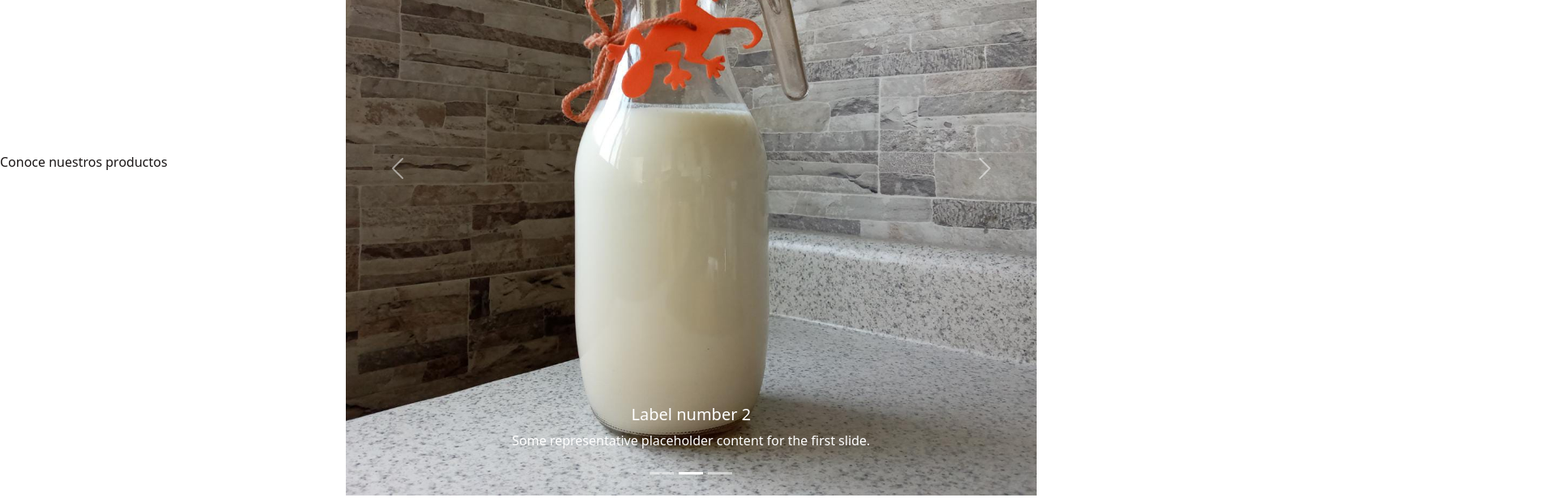
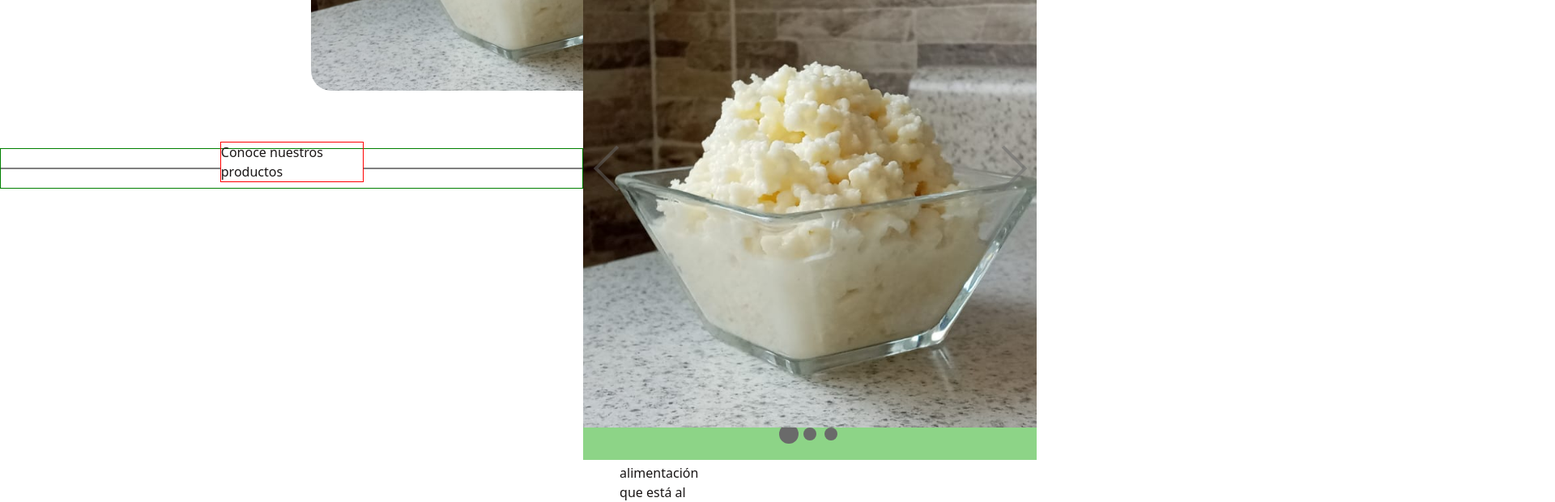
Before and after one commit to CesarCervantes2908/salamandramilk, a React (Create React App) app: page / in a window 1280 px wide. Shown: the part 960-1580 px from the top of the page at 81% size, 1920 px wide, since content can reach past the window. Built offline with nearby package versions, Linux system fonts and the light colour scheme.

Commit message:
Add Awesome-react-slider component

```diff
--- a/package.json
+++ b/package.json
@@ -7,6 +7,7 @@
     "@testing-library/react": "^11.2.5",
     "@testing-library/user-event": "^12.7.1",
     "react": "^17.0.1",
+    "react-awesome-slider": "^4.1.0",
     "react-dom": "^17.0.1",
     "react-router-dom": "^5.2.0",
     "react-scripts": "4.0.2",
--- a/src/components/Carousel.js
+++ b/src/components/Carousel.js
@@ -1,57 +1,29 @@
 import React from 'react';
-
-
-let carouselImages = ['hotcakes.jpeg', 'leche.jpeg', 'Logo.png'];
-
+import '../styles/Carousel.css';
+import AwesomeSlider from 'react-awesome-slider';
+import 'react-awesome-slider/dist/styles.css';
 
 function Carousel() {
-    const renderButtons = ()=>{
-        if(carouselImages.length < 1) return;
-        return carouselImages.map((img, index)=>{
-            return(
-                <button type="button"
-                        data-bs-target="#carouselExampleCaptions"
-                        data-bs-slide-to={index}
-                        className={index === 0 ? 'active' : ''}
-                        aria-current={index === 0 ? 'true' : ''}
-                        aria-label={`Slide ${index}`}
-                        key={index}
-                        />
-            );
-        });
-    };
-    const renderImages = ()=>{
-        if(carouselImages.length < 1) return;
-        return carouselImages.map((imgURL, index)=>{
-            return(
-                <div className={`carousel-item ${index === 0 ? 'active' : ''}`} key={index}>
-                    <img src={`./images/${imgURL}`} className="d-block w-100" alt="..."/>
-                    <div className="carousel-caption d-none d-md-block">
-                        <h5>Label number {index + 1}</h5>
-                        <p>Some representative placeholder content for the first slide.</p>
-                    </div>
-                </div>
-            );
-        });
-    };
     return (
-        <div id="carouselExampleCaptions" className="carousel slide" data-bs-ride="carousel">
-            <div className="carousel-indicators">
-                {renderButtons()}
-            </div>
-            <div className="carousel-inner">
-                {renderImages()}
-            </div>
-            <button className="carousel-control-prev" type="button" data-bs-target="#carouselExampleCaptions"  data-bs-slide="prev">
-                <span className="carousel-control-prev-icon" aria-hidden="true"></span>
-                <span className="visually-hidden">Previous</span>
-            </button>
-            <button className="carousel-control-next" type="button" data-bs-target="#carouselExampleCaptions"  data-bs-slide="next">
-                <span className="carousel-control-next-icon" aria-hidden="true"></span>
-                <span className="visually-hidden">Next</span>
-            </button>
-        </div>
+            <AwesomeSlider
+                media={[
+                {
+                    source: './images/FotoInicio.jpeg',
+                },
+                {
+                    source: './images/hotcakes.jpeg',
+                },
+                {
+                    source: './images/leche.jpeg',
+                },
+                ]}
+                style={{
+                    position: 'relative',
+                    width: '90%',
+                    height: '80vh'
+                }}
+                mobileTouch={true}
+            />
     );
 };
-
 export default Carousel;
--- /dev/null
+++ b/src/components/ExtraInfo.js
@@ -0,0 +1,21 @@
+import React from 'react'
+
+function ExtraInfo() {
+    return (
+        <div className="extra-info">
+            <p>
+                Somos una empresa dedicada a birndar la mejor alternativa de alimentación a tu vida, saludable y nutritia.
+Únete a nosotros y sé parte de la familia SlamandraMilk. Disfruta del placer y  los beneficios de una alimentación que está al alcance de tus manos.
+            </p>
+            <p>
+                Aprovecha todos los beneficios del Kéfir en diferentes productos. Ideal para los intolerantes a la lactosa, en el proceso de fermentación se logra eliminarla casi en su totalidad.
+Prueba las maravillas nutricionales de los frutos secos que nos ofrece la naturaleza.
+            </p>
+            <p>
+                Alguna contraindicación del Kéfir podría ser para las personas con problemas de intestino permeable. No por esto, deja de ser un alimento por excelencia nutritivo que contiene probióticos vivos de varias cepas; proteinas y calcio; vitamina D y B; magnesio, potasio y minerales.
+            </p>
+        </div>
+    );
+;}
+
+export default ExtraInfo;
--- a/src/components/Inicio.js
+++ b/src/components/Inicio.js
@@ -3,6 +3,7 @@ import NavBar from './NavBar';
 import '../styles/Inicio.css';
 import Separador from './Separador';
 import Carousel from './Carousel';
+import ExtraInfo from './ExtraInfo';
 
 function Inicio() {
     return (
@@ -20,6 +21,12 @@ function Inicio() {
                     <Separador>Conoce nuestros productos</Separador>
                     <Carousel></Carousel>
                 </section>
+                <section id="third">
+                    <Separador>SalamandraMilk</Separador>
+                    <ExtraInfo></ExtraInfo>
+                    <Separador>Síguenos</Separador>
+                    <img className="ig-logo" src="./images/IG-Logo-removebg-preview.png"/>
+                </section>
             </main>
         </>
     );
--- a/src/components/Separador.js
+++ b/src/components/Separador.js
@@ -4,9 +4,9 @@ import '../styles/Separador.css';
 function Separador({children}) {
     return (
         <div className="separador">
-            <div className="barra"></div>
+            <div className="barra"> </div>
             <p className="texto-separador">{children}</p>
-            <div className="barra"></div>
+            <div className="barra"> </div>
         </div>
     )
 }
--- /dev/null
+++ b/src/styles/Carousel.css
@@ -0,0 +1,3 @@
+.awssld__content img{
+    object-fit: cover;
+}
--- a/src/styles/Inicio.css
+++ b/src/styles/Inicio.css
@@ -5,8 +5,11 @@ main{
 section{
     width: 100vw;
     display: flex;
+    flex-direction: column;
+    align-items: center;
+}
+section#first{
     flex-direction: column-reverse;
-    align-items: center;
 }
 div.right-column{
     width: 80%;
@@ -23,11 +26,15 @@ img#logo{
 .text-info{
     font-size: 5vw;
     margin-top: 5vh;
+    color: #1A1616 !important;
 }
 img#foto-inicio{
     width: 80%;
     height: auto;
     border-radius: 25px;
+}
+img.ig-logo{
+
 }
 @media only screen and (min-width: 480px){
     .text-info{
--- a/src/styles/Separador.css
+++ b/src/styles/Separador.css
@@ -1,3 +1,21 @@
 div.separador{
-    width: 50%;
+    width: 90%;
+    z-index: 100;
+    display: flex;
+    height: 50px;
+    align-items: center;
+    justify-content: center;
+    border: solid 1px green;
 }
+div.barra{
+    height: 2px;
+    width: 25vw;
+    background-color: gray;
+}
+p.texto-separador{
+    height: 50px;
+    display: flex;
+    border: solid 1px red;
+    justify-content: center;
+    align-items: center;
+}
```
Also changed, not shown: 1 other file (tests, documents, lock files or other folders).
